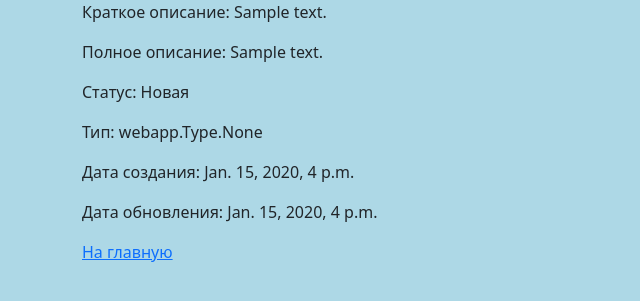
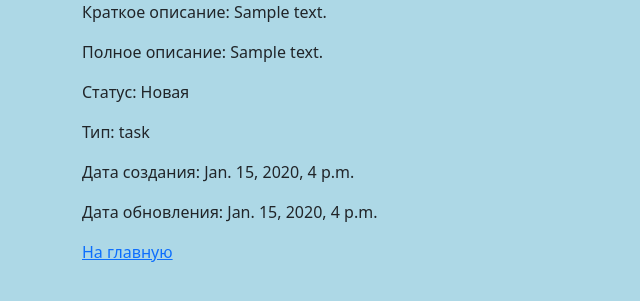
Before and after one commit to ErmekS/homework49, a Django app: page /sketchpad/1 in a window 1280 px wide. Shown: the part 89-390 px from the top of the page, without its empty margins (0-640 px from the left). Run offline with Django 4.2, Linux system fonts and the light colour scheme; tables that the repository leaves empty hold one stand-in row (values such as "Sample post").

Commit message:
добавил связь многие ко многим

```diff
--- a/templates/index.html
+++ b/templates/index.html
@@ -17,7 +17,7 @@
                         <h4>Краткое описание: {{ sketchpad.summary }}</h4>
 
                         <p>Статус: {{ sketchpad.status }} </p>
-                        <p>Тип: {{ sketchpad.type }} </p>
+                        <p>Тип: {% for type in sketchpad.type.all %}{{ type.type }}{% if not forloop.last %}, {% endif %}{% endfor %} </p>
                         <p>Дата создания:
                             {% if sketchpad.created_time == None %}
                                 {{ "" }}
--- a/templates/sketchpad_view.html
+++ b/templates/sketchpad_view.html
@@ -36,8 +36,9 @@
         Статус: {{ sketchpad.status }}
     </p>
     <p>
-        Тип: {{ sketchpad.type }}
-    </p>
+        Тип:
+        {% for type in sketchpad.type.all %}{{ type.type }}{% if not forloop.last %}, {% endif %}{% endfor %}</p>
+
     <p>
         Дата создания:
         {% if sketchpad.created_time == None %}
--- a/webapp/admin.py
+++ b/webapp/admin.py
@@ -7,7 +7,7 @@
 
 
 class SketchpadAdmin(admin.ModelAdmin):
-    list_display = ['id', 'summary', 'description', 'status', 'type', 'created_time', 'updated_time']
+    list_display = ['id', 'summary', 'description', 'status', 'created_time', 'updated_time']
     list_display_links = ['description']
     list_filter = ['status', 'type']
     search_fields = ['status']
--- a/webapp/forms.py
+++ b/webapp/forms.py
@@ -10,7 +10,8 @@
     summary = forms.CharField(max_length=50, required=True, label='Краткое описание')
     description = forms.CharField(max_length=2000, required=False, label='Полное описание',
                                   widget=widgets.Textarea(attrs={"cols": 40, "rows": 3}))
-    type = forms.ModelChoiceField(queryset=Type.objects.all(), required=True, label='Тип')
+    # type = forms.ModelChoiceField(queryset=Type.objects.all(), required=True, label='Тип')
+    type = forms.ModelMultipleChoiceField(queryset=Type.objects.all(), required=True, label='Тип:')
     status = forms.ModelChoiceField(queryset=Status.objects.all(), empty_label=None, required=True, label='Статус')
 
 
--- a/webapp/models.py
+++ b/webapp/models.py
@@ -24,6 +24,7 @@
         db_table = "status"
         verbose_name = 'Статус'
         verbose_name_plural = 'Статусы'
+
 
 
 class Type(models.Model):
--- a/webapp/views.py
+++ b/webapp/views.py
@@ -32,8 +32,9 @@
             summary = form.cleaned_data.get("summary")
             description = form.cleaned_data.get("description")
             status = form.cleaned_data.get("status")
-            type = form.cleaned_data.get("type")
-            new_sketchpad = Sketchpad.objects.create(summary=summary, description=description, status=status, type=type)
+            type = form.cleaned_data.pop("type")
+            new_sketchpad = Sketchpad.objects.create(summary=summary, description=description, status=status)
+            new_sketchpad.type.set(type)
             return redirect("SketchpadView", pk=new_sketchpad.pk)
         return render(request, "create.html", {"form": form})
 
@@ -46,7 +47,7 @@
             "summary": sketchpad.summary,
             "description": sketchpad.description,
             "status": sketchpad.status,
-            "type": sketchpad.type
+            "type": sketchpad.type.all()
         })
         return render(request, 'update.html', {'form': form})
 
@@ -58,7 +59,8 @@
             sketchpad.summary = form.cleaned_data.get("summary")
             sketchpad.description = form.cleaned_data.get("description")
             sketchpad.status = form.cleaned_data.get("status")
-            sketchpad.type = form.cleaned_data.get("type")
+            # sketchpad.type = form.cleaned_data.get("type")
+            sketchpad.type.set(form.cleaned_data.pop("type"))
             sketchpad.save()
             return redirect('index')
         return render(request, 'update.html', {"form": form})
```
Also changed, not shown: webapp/migrations/0003_remove_sketchpad_type_sketchpad_type.py (added).
